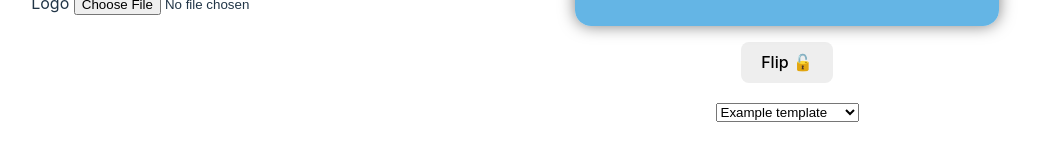
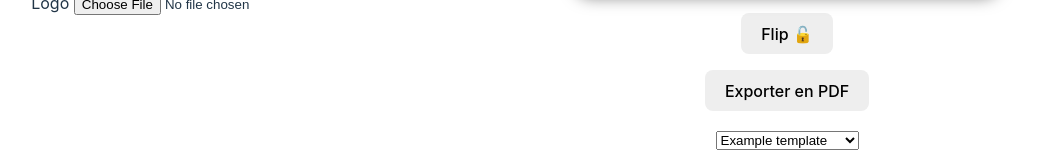
Before and after one commit to yamil-issa/business-card-generator, a Svelte app: page / in a window 1280 px wide. Shown: the part 505-666 px from the top of the page, without its empty margins (157-1197 px from the left). Built offline with nearby package versions, Linux system fonts and the light colour scheme.

Commit message:
feature: install jsPdf

```diff
--- a/src/components/TemplateManager.svelte
+++ b/src/components/TemplateManager.svelte
@@ -1,5 +1,11 @@
 <script>
 	import {createEventDispatcher} from "svelte";
+	import { jsPDF } from "jspdf";
+  import html2canvas from "html2canvas";
+	import { onMount } from 'svelte';
+
+	let pdf;
+
 
 	export let values;
 	export let templateComponent;
@@ -19,16 +25,37 @@
 		}
 	}
 
+
+
+
+
+	async function pdfExport() {
+  		const content = document.getElementById('card_container');
+      const canvas = await html2canvas(content);
+      const imgData = canvas.toDataURL('image/png');
+
+			pdf = new jsPDF('p', 'mm', 'a4');
+			const imgProps = pdf.getImageProperties(imgData);
+			const pdfWidth = pdf.internal.pageSize.getWidth()/2;
+			const pdfHeight = (imgProps.height * pdfWidth) / imgProps.width;
+
+			pdf.addImage(imgData, 'PNG', 0, 0, pdfWidth, pdfHeight);
+			pdf.save('sample.pdf');
+
+    }
+
+		onMount(pdfExport);
+
 	let flipped = false;
 </script>
 
 <div>
-	<div class="templateContainer" class:flipped>
+	<div id="card_container" class="templateContainer" class:flipped>
 		<svelte:component bind:this={component} {paletteIndex} this={templateComponent} {values}/>
 	</div>
 	<button on:click={() => flipped = !flipped}>Flip {flipped ? "🔒" : "🔓"}</button>
 </div>
-
+<button on:click={pdfExport}>Exporter en PDF</button>
 <style lang="scss">
 	.templateContainer {
 		width: 26.5rem;
@@ -42,4 +69,91 @@
 			}
 		}
 	}
+
+	:root {
+	font-family: Inter, system-ui, Avenir, Helvetica, Arial, sans-serif;
+	line-height: 1.5;
+	font-weight: 400;
+
+	color-scheme: light dark;
+	color: rgba(255, 255, 255, 0.87);
+	background-color: #242424;
+
+	font-synthesis: none;
+	text-rendering: optimizeLegibility;
+	-webkit-font-smoothing: antialiased;
+	-moz-osx-font-smoothing: grayscale;
+	-webkit-text-size-adjust: 100%;
+}
+
+a {
+	font-weight: 500;
+	color: #646cff;
+	text-decoration: inherit;
+}
+
+a:hover {
+	color: #535bf2;
+}
+
+body {
+	margin: 0;
+	display: flex;
+	place-items: center;
+	min-width: 320px;
+	min-height: 100vh;
+}
+
+h1 {
+	font-size: 3.2em;
+	line-height: 1.1;
+}
+
+.card {
+	padding: 2em;
+}
+
+#app {
+	width: 100%;
+	padding: 2rem;
+	text-align: center;
+	user-select: none;
+}
+
+button {
+	border-radius: 8px;
+	border: 1px solid transparent;
+	padding: 0.6em 1.2em;
+	font-size: 1em;
+	font-weight: 500;
+	font-family: inherit;
+	background-color: #1a1a1a;
+	cursor: pointer;
+	transition: border-color 0.25s;
+}
+
+button:hover {
+	border-color: #646cff;
+}
+
+button:focus,
+button:focus-visible {
+	outline: 4px auto -webkit-focus-ring-color;
+}
+
+@media (prefers-color-scheme: light) {
+	:root {
+		color: #213547;
+		background-color: #ffffff;
+	}
+
+	a:hover {
+		color: #747bff;
+	}
+
+	button {
+		background-color: #eee;
+	}
+}
+
 </style>
```
Also changed, not shown: package.json (+6 -2 lines), 1 other file (tests, documents, lock files or other folders).
